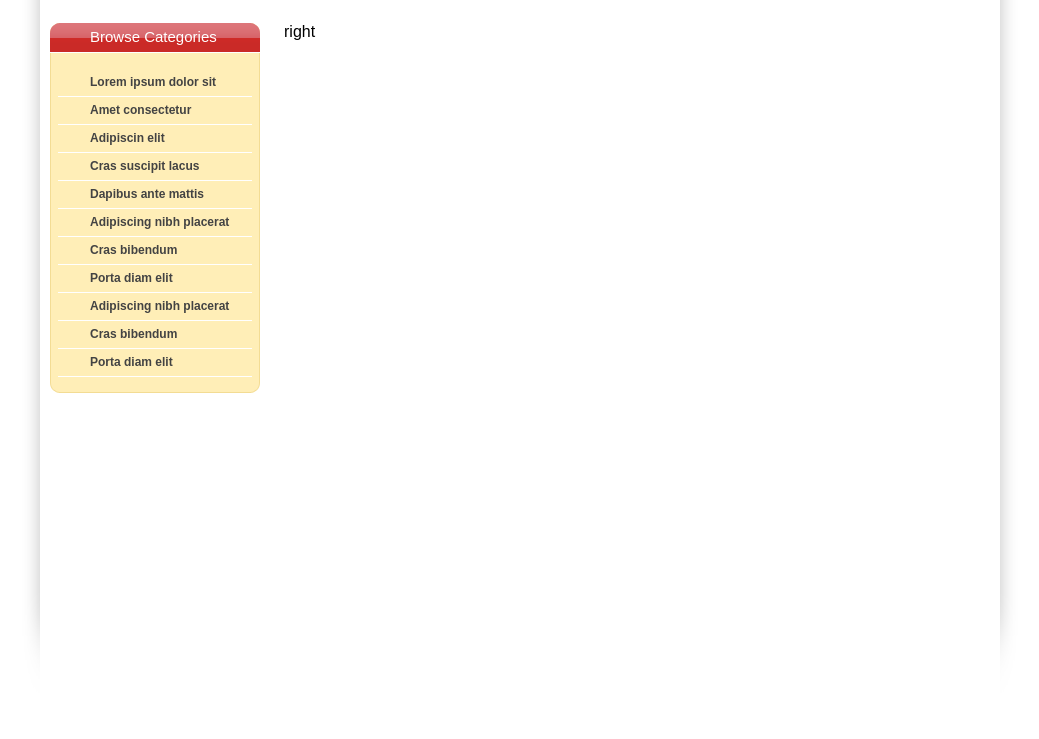
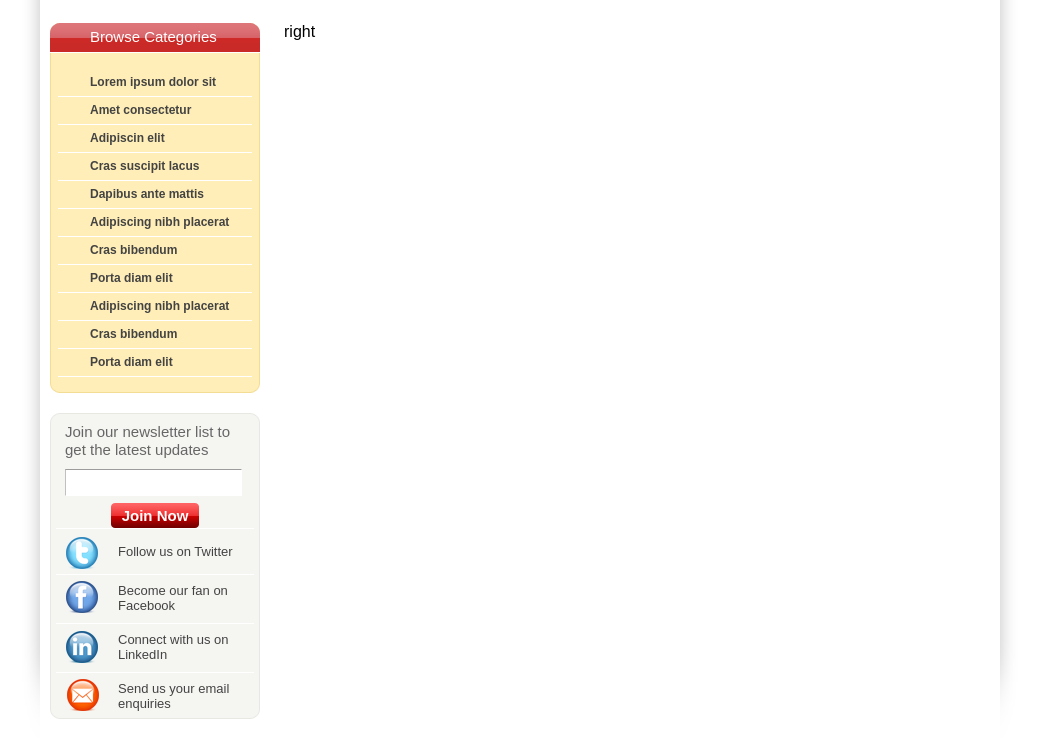
Before and after one commit to zafuhgf/HTMLTraining, a plain HTML site: page Electronic Commerce Website/index.html in a window 1280 px wide. Shown: the part 514-1253 px from the top of the page, without its empty margins (120-1159 px from the left). Before the commit the page ends 1207 px from the top, so only its background shows below. Drawn offline with Linux system fonts and the light colour scheme.

Commit message:
Ec site:add function
侧边栏，增加联系列表

```diff
--- a/Electronic Commerce Website/index.html
+++ b/Electronic Commerce Website/index.html
@@ -87,9 +87,27 @@
 								</ul>
 							</div>
 						</div>
-
-						<div class="module_search" style="height:300px">
-
+						<!-- Join Now部分 -->
+						<div class="module_connect">
+							<div class="module_t">
+								<div class="module_b">
+									<div class="module_join">
+										<p>Join our newsletter list to get the latest updates</p>
+										<div class="module_form">
+											<form action="#">
+												<input class="text" type="text" />
+												<input class="btn" type="submit" value="Join Now" />
+											</form>
+										</div>
+									</div>
+									<ul class="module_list">
+										<li class="space1">Follow us on Twitter</li>
+										<li class="space2">Become our fan on Facebook</li>
+										<li class="space3">Connect with us on LinkedIn</li>
+										<li class="space4">Send us your email enquiries</li>
+									</ul>
+								</div>
+							</div>
 						</div>
 					</div>
 					<!-- 右侧wrap区域 -->
--- a/Electronic Commerce Website/style/ec.css
+++ b/Electronic Commerce Website/style/ec.css
@@ -75,14 +75,30 @@ body{background: #fff url(../images/body_bg.png) repeat-x;}
 /*清除浮动*/
 .clearfix{zoom:1;}
 .clearfix:after{content: ""; display: block; clear: both; }
-
-#side .module_menu{}
+/*侧栏背景*/
+#side .module_menu{margin-bottom: 20px;}
 .module_menu h2{height: 29px; background: url(../images/module_menu_h2_bg.png) repeat-x 0 -58px; font-size: 15px; color: #fff; margin-bottom: 1px; }
 .module_menu strong{display: block; height: 29px; background: url(../images/module_menu_h2_bg.png) no-repeat 0 -29px;  }
 .module_menu span{display: block; height: 29px; background: url(../images/module_menu_h2_bg.png) no-repeat right 0; line-height: 28px; font-size: 15px; font-weight: normal; text-indent: 40px; }
-
+/*侧栏列表*/
 #side .list{background: url(../images/wrap_bg.gif) repeat-y -210px 0; }
 .list ul{background: url(../images/wrap_bg.gif) no-repeat 0 bottom; padding: 16px 8px;}
 .list li{}
 .list a{font-weight: bold; font-size: 12px; color: #434343; text-decoration: none; border-bottom: 1px solid #fff; height: 27px; line-height: 26px; display: block; text-indent: 32px;}
 .list a:hover{color: #b20e00; background: #f9de88; border-bottom: 1px solid #963; }
+/*Join Now background自适应*/
+.module_connect{background: url(../images/wrap_bg.gif) repeat-y -630px 0; margin-bottom: 20px; }
+.module_t{background: url(../images/wrap_bg.gif) no-repeat -420px 0; }
+.module_b{background: url(../images/wrap_bg.gif) no-repeat -840px bottom; padding: 0 6px; }
+/*Join Now form */
+.module_connect .module_join{width:180px; margin: 0 auto; }
+.module_join p{color: #666; font-size: 15px; line-height: 18px; padding: 10px 0; text-align: left;  }
+.module_join .text{border: 1px solid #fff; border-left: 1px solid #c0c0c0; border-top: 1px solid #9c9c9c; width: 175px; height: 25px; line-height: 25px; margin-bottom: 7px;}
+.module_join .btn{width: 88px; height: 25px; border: none; background: url(../images/ico.png) no-repeat 0 -147px; color: #fff; font-size: 15px; font-weight: bold; margin: 0 auto; display: block; }
+/*Join Now list*/
+.module_list{background: url(../images/ico.png) no-repeat 10px -172px; }
+.module_list li{border-top: 1px solid #fff; font-size: 13px; color: #434343; line-height: 15px; padding-left: 62px; }
+.module_list .space1{height: 45px; line-height: 45px; }
+.module_list .space2{height: 40px; padding-top: 8px; }
+.module_list .space3{height: 40px; padding-top: 8px; }
+.module_list .space4{height: 38px; padding-top: 8px; }
```
